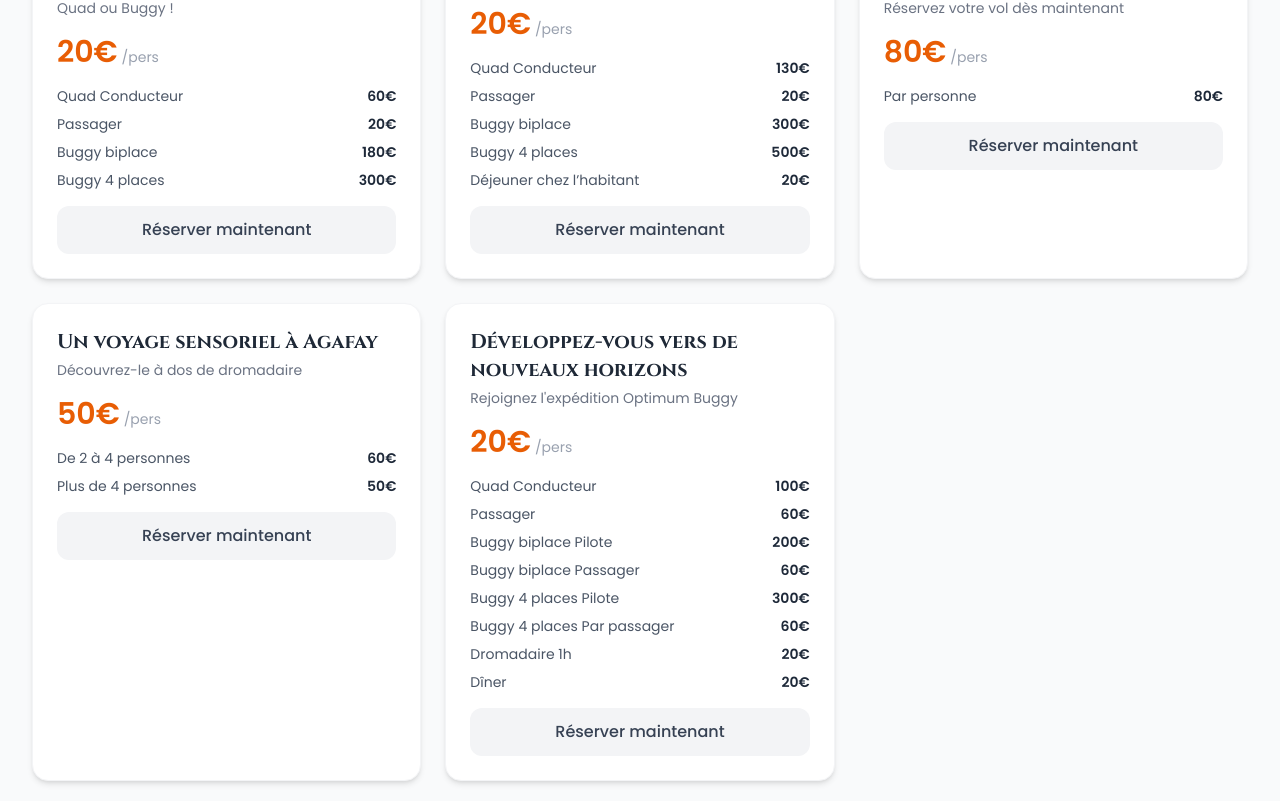
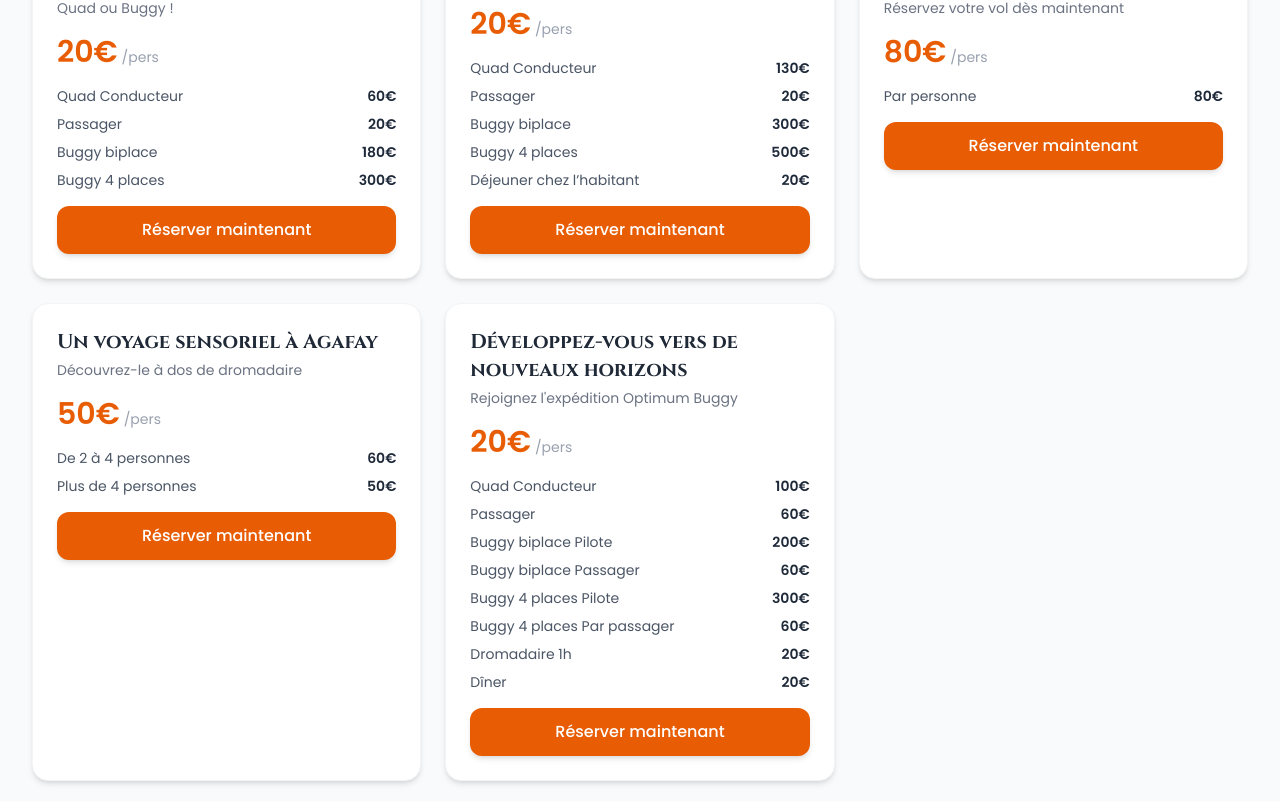
Before and after one commit to Andromofid/marrakech_quad, a Next.js app: page / in a window 1280 px wide. Shown: the part 1679-2480 px from the top of the page. Built offline with nearby package versions, Linux system fonts and the light colour scheme.

Commit message:
use the primary color for btns

```diff
--- a/src/app/page.js
+++ b/src/app/page.js
@@ -284,12 +284,7 @@ export default function Home() {
                     href={`/reservation/${activity.id}`}
                     className={`
                 block w-full py-3 px-4 rounded-xl text-center font-medium transition-all
-                ${
-                  isPopular
-                    ? "bg-primary text-white hover:bg-primary-dark shadow-md"
-                    : "bg-gray-100 text-gray-700 hover:bg-primary hover:text-white"
-                }
-              `}
+                bg-primary text-white hover:bg-primary-dark shadow-md`}
                   >
                     Réserver maintenant
                   </Link>
```
